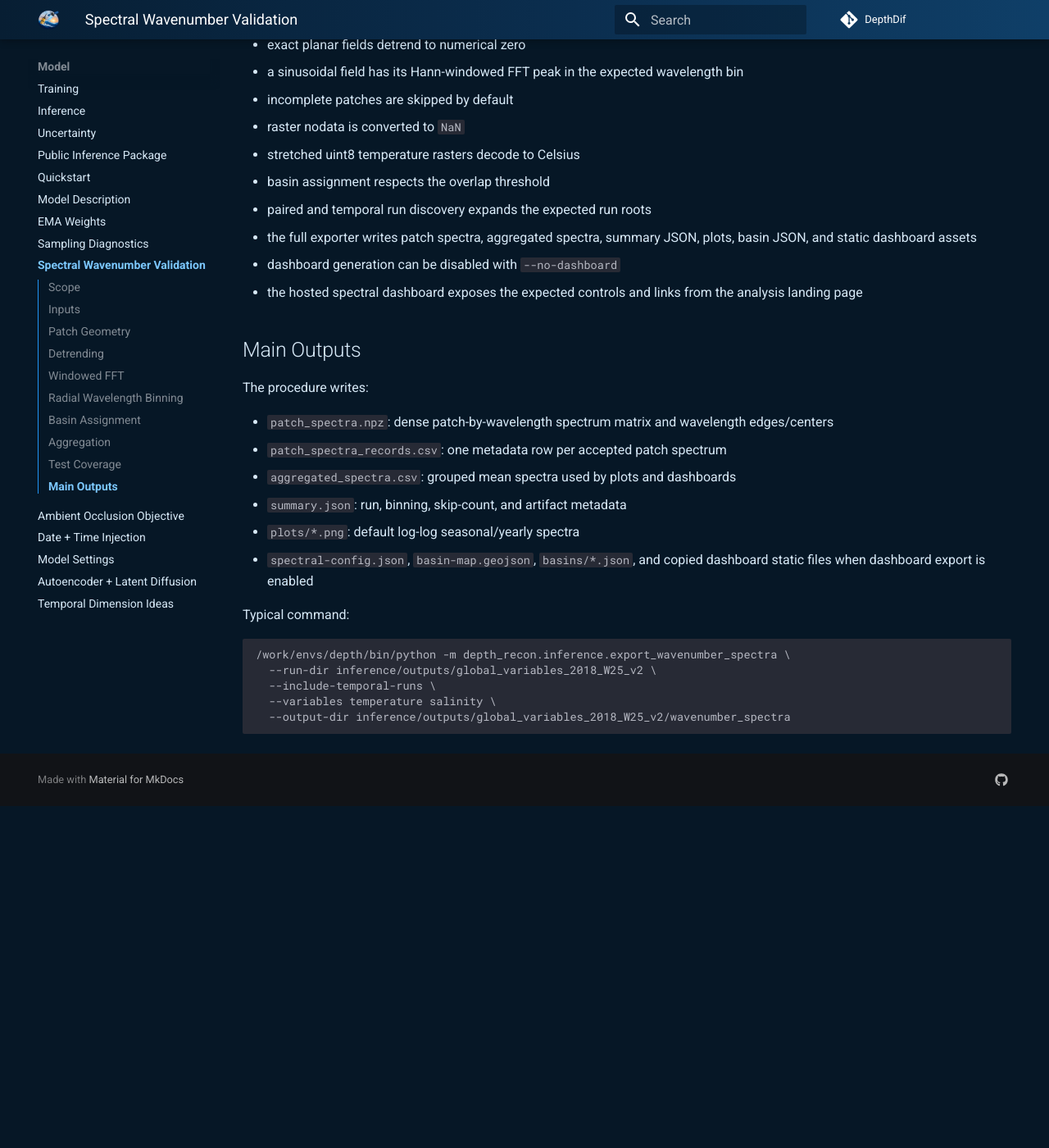
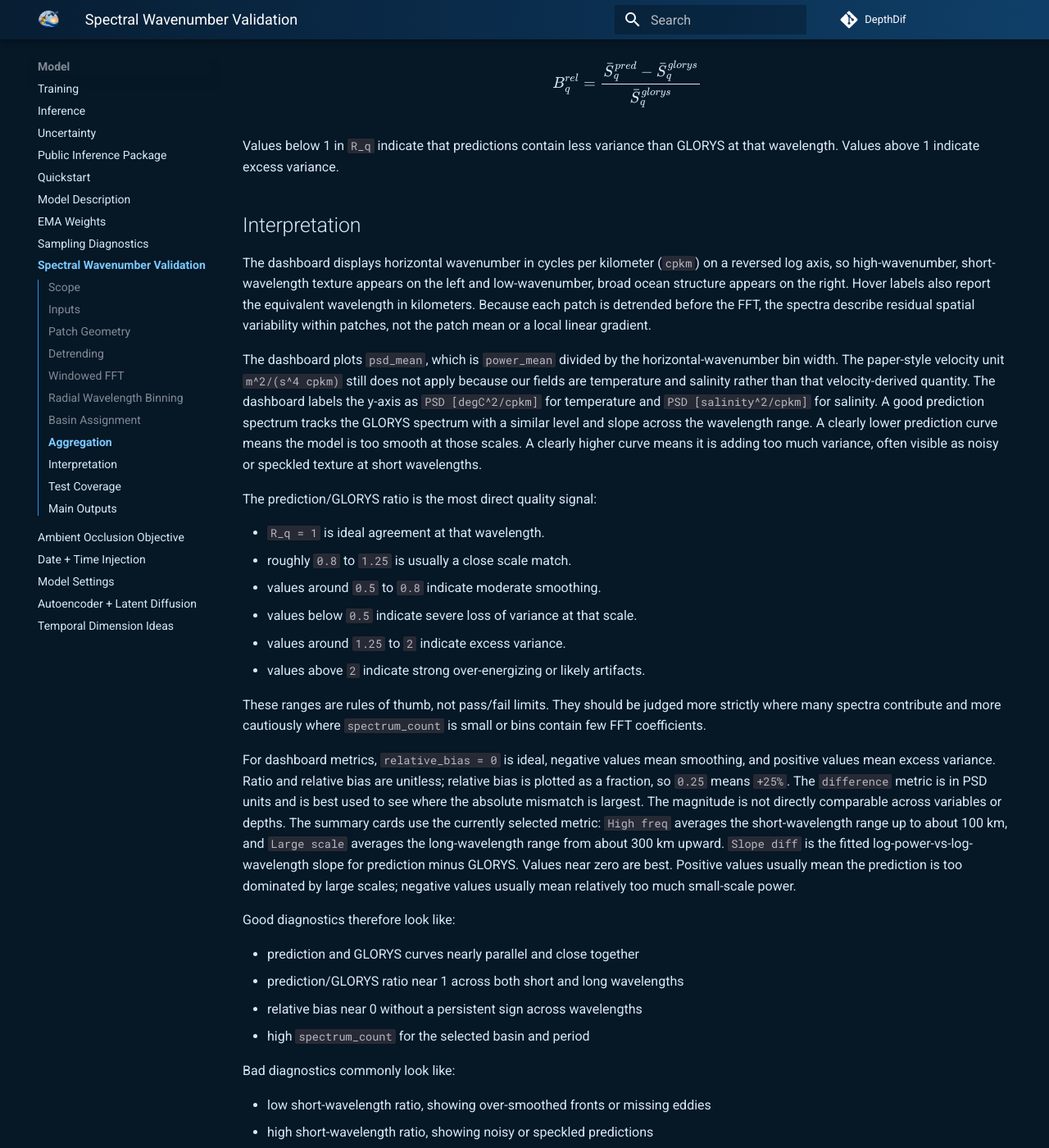
Before and after one commit to simon-donike/DepthDif, an MkDocs documentation site: the page built from docs/spectral-wavenumber-validation.md, in a window 1280 px wide and 1400 px high, scrolled down 4842 px. Shown: the whole window at 82% size. Built offline with MkDocs 1.6.1 and Material for MkDocs 9.7.7, drawn with Linux system fonts in a browser that asks for light colours; comment, search, counter and statistics services are not loaded; before the commit the page ends 5825 px from its top, so only the background shows below that; some of the changed text lies outside the part shown.

Commit message:
update values, units, more depth levels for spectral error

```diff
--- a/docs/spectral-dashboard/index.html
+++ b/docs/spectral-dashboard/index.html
@@ -101,7 +101,7 @@
             <div class="spectral-panel__header">
               <div>
                 <h2>Wavenumber Spectrum</h2>
-                <p id="spectral-spectrum-caption">Mean spectral power by wavelength</p>
+                <p id="spectral-spectrum-caption">PSD by horizontal wavenumber</p>
               </div>
             </div>
             <div id="spectral-spectrum-chart" class="spectral-chart" role="img" aria-label="Wavenumber spectral power chart"></div>
--- a/docs/spectral-wavenumber-validation.md
+++ b/docs/spectral-wavenumber-validation.md
@@ -160,8 +160,8 @@
 \lambda_q^\ast = \sqrt{e_q e_{q+1}}
 $$
 
-Patch spectral power for bin `q` is the mean Fourier power over all coefficients
-whose wavelengths fall inside the bin:
+Patch spectral power for bin `q` is first computed as the mean Fourier power
+over all coefficients whose wavelengths fall inside the bin:
 
 $$
 S_q =
@@ -169,6 +169,19 @@
 \sum_{(m,n)\in B_q} P(m,n),
 \quad
 B_q = \{(m,n): e_q \le \lambda(m,n) < e_{q+1}\}
+$$
+
+The exporter also converts each wavelength bin to its horizontal-wavenumber
+width in cycles per kilometer:
+
+$$
+\Delta k_q = \frac{1}{e_q} - \frac{1}{e_{q+1}}
+$$
+
+and reports a one-dimensional radial PSD estimate:
+
+$$
+PSD_q = \frac{S_q}{\Delta k_q}
 $$
 
 Bins with no FFT coefficients are recorded as missing.
@@ -229,6 +242,67 @@
 Values below 1 in `R_q` indicate that predictions contain less variance than
 GLORYS at that wavelength. Values above 1 indicate excess variance.
 
+## Interpretation
+
+The dashboard displays horizontal wavenumber in cycles per kilometer (`cpkm`)
+on a reversed log axis, so high-wavenumber, short-wavelength texture appears
+on the left and low-wavenumber, broad ocean structure appears on the right.
+Hover labels also report the equivalent wavelength in kilometers. Because each
+patch is detrended before the FFT, the spectra describe residual spatial
+variability within patches, not the patch mean or a local linear gradient.
+
+The dashboard plots `psd_mean`, which is `power_mean` divided by the
+horizontal-wavenumber bin width. The paper-style velocity unit
+`m^2/(s^4 cpkm)` still does not apply because our fields are temperature and
+salinity rather than that velocity-derived quantity. The dashboard labels the
+y-axis as `PSD [degC^2/cpkm]` for temperature and `PSD [salinity^2/cpkm]` for
+salinity. A good prediction spectrum tracks the GLORYS spectrum with a similar
+level and slope across the wavelength range. A clearly lower prediction curve
+means the model is too smooth at those scales. A clearly higher curve means it
+is adding too much variance, often visible as noisy or speckled texture at
+short wavelengths.
+
+The prediction/GLORYS ratio is the most direct quality signal:
+
+- `R_q = 1` is ideal agreement at that wavelength.
+- roughly `0.8` to `1.25` is usually a close scale match.
+- values around `0.5` to `0.8` indicate moderate smoothing.
+- values below `0.5` indicate severe loss of variance at that scale.
+- values around `1.25` to `2` indicate excess variance.
+- values above `2` indicate strong over-energizing or likely artifacts.
+
+These ranges are rules of thumb, not pass/fail limits. They should be judged
+more strictly where many spectra contribute and more cautiously where
+`spectrum_count` is small or bins contain few FFT coefficients.
+
+For dashboard metrics, `relative_bias = 0` is ideal, negative values mean
+smoothing, and positive values mean excess variance. Ratio and relative bias are
+unitless; relative bias is plotted as a fraction, so `0.25` means `+25%`. The
+`difference` metric is in PSD units and is best used to see where the
+absolute mismatch is largest. The magnitude is not directly comparable across
+variables or depths. The summary cards use the currently selected metric:
+`High freq` averages the short-wavelength range up to about
+100 km, and `Large scale` averages the long-wavelength range from about 300 km
+upward. `Slope diff` is the fitted log-power-vs-log-wavelength slope for
+prediction minus GLORYS. Values near zero are best. Positive values usually
+mean the prediction is too dominated by large scales; negative values usually
+mean relatively too much small-scale power.
+
+Good diagnostics therefore look like:
+
+- prediction and GLORYS curves nearly parallel and close together
+- prediction/GLORYS ratio near 1 across both short and long wavelengths
+- relative bias near 0 without a persistent sign across wavelengths
+- high `spectrum_count` for the selected basin and period
+
+Bad diagnostics commonly look like:
+
+- low short-wavelength ratio, showing over-smoothed fronts or missing eddies
+- high short-wavelength ratio, showing noisy or speckled predictions
+- low long-wavelength ratio, showing basin-scale structure is muted
+- high long-wavelength ratio, showing broad false gradients or large blobs
+- large slope differences, showing the model has the wrong scale balance
+
 ## Test Coverage
 
 `tests/test_wavenumber_spectra.py` validates the scientific and export
@@ -255,7 +329,7 @@
 - `patch_spectra.npz`: dense patch-by-wavelength spectrum matrix and wavelength
   edges/centers
 - `patch_spectra_records.csv`: one metadata row per accepted patch spectrum
-- `aggregated_spectra.csv`: grouped mean spectra used by plots and dashboards
+- `aggregated_spectra.csv`: grouped spectra with `power_mean`, `psd_mean`, and wavenumber-bin metadata used by plots and dashboards
 - `summary.json`: run, binning, skip-count, and artifact metadata
 - `plots/*.png`: default log-log seasonal/yearly spectra
 - `spectral-config.json`, `basin-map.geojson`, `basins/*.json`, and copied
```
Also changed, not shown: README.md (+1 -1 lines), docs/javascripts/spectral-dashboard.js (+56 -17 lines), 5 other files.
